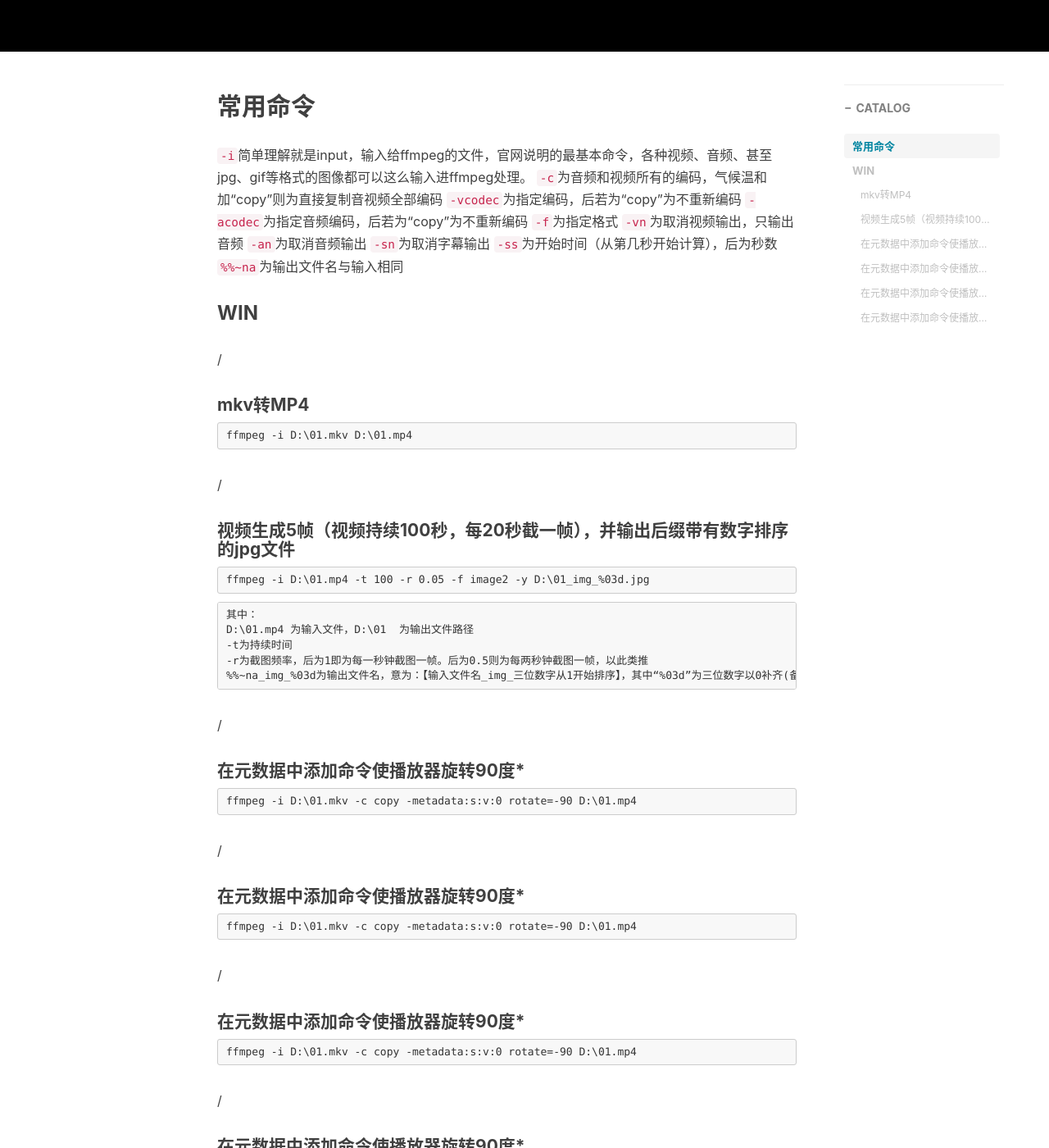
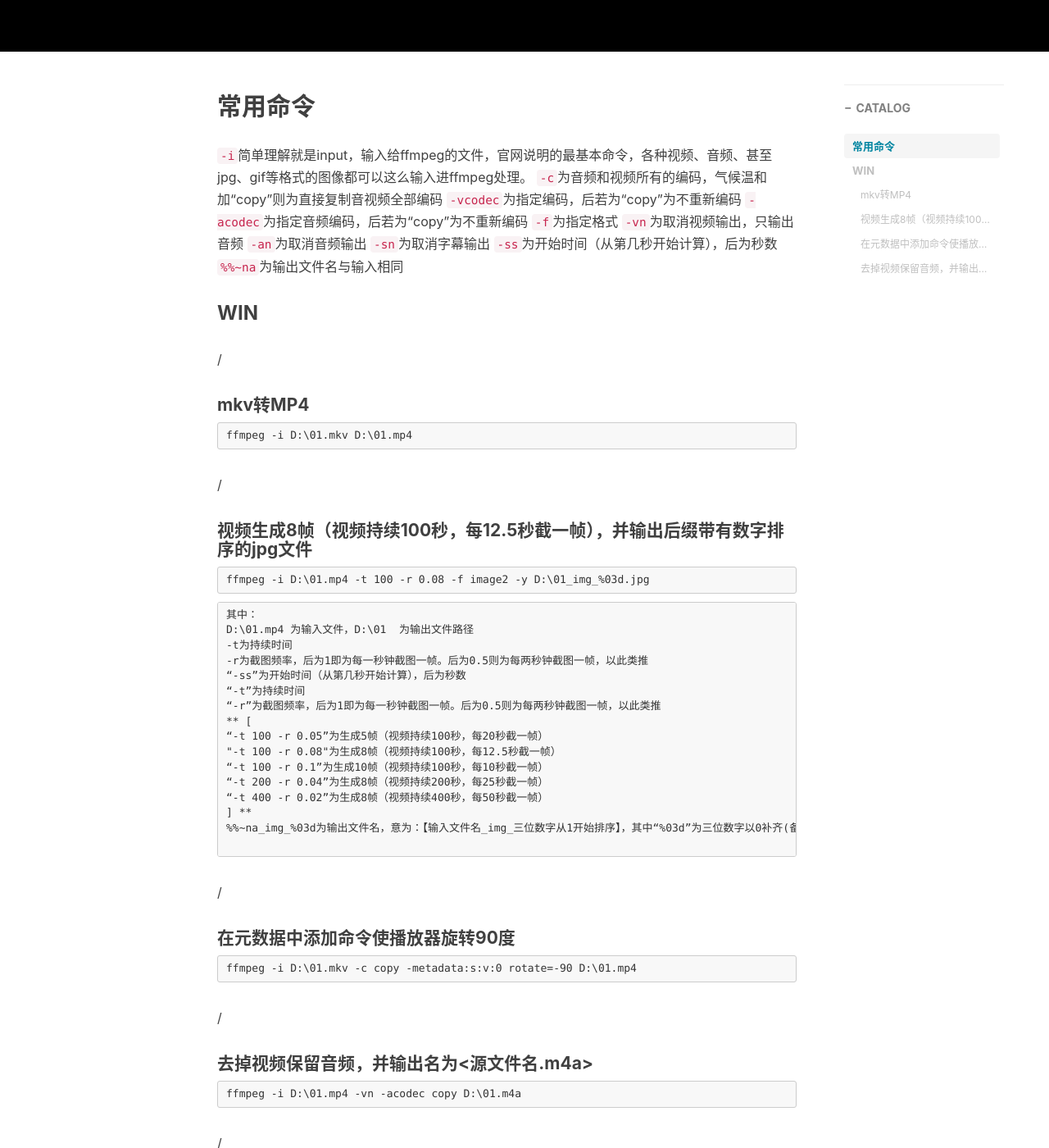
Before and after one commit to binswm/binswm.github.io, a Jekyll site: the page built from _posts/2023-04-14-FFMPEG基本用法.md, in a window 1280 px wide and 1400 px high, scrolled down 450 px. Shown: the whole window at 82% size. Built offline with Jekyll 4.4.1, drawn with Linux system fonts in a browser that asks for light colours; nearby versions of some CDN libraries; comment, search, counter and statistics services are not loaded; some of the changed text lies outside the part shown.

Commit message:
Update 2023-04-14-FFMPEG基本用法.md

````diff
--- a/_posts/2023-04-14-FFMPEG基本用法.md
+++ b/_posts/2023-04-14-FFMPEG基本用法.md
@@ -38,22 +38,33 @@ ffmpeg -i D:\01.mkv D:\01.mp4
 
 /
 
-#### 视频生成5帧（视频持续100秒，每20秒截一帧），并输出后缀带有数字排序的jpg文件
+#### 视频生成8帧（视频持续100秒，每12.5秒截一帧），并输出后缀带有数字排序的jpg文件
 
 ```
-ffmpeg -i D:\01.mp4 -t 100 -r 0.05 -f image2 -y D:\01_img_%03d.jpg
+ffmpeg -i D:\01.mp4 -t 100 -r 0.08 -f image2 -y D:\01_img_%03d.jpg
 ```
 ```
 其中：
 D:\01.mp4 为输入文件，D:\01  为输出文件路径
 -t为持续时间
 -r为截图频率，后为1即为每一秒钟截图一帧。后为0.5则为每两秒钟截图一帧，以此类推
+“-ss”为开始时间（从第几秒开始计算），后为秒数
+“-t”为持续时间
+“-r”为截图频率，后为1即为每一秒钟截图一帧。后为0.5则为每两秒钟截图一帧，以此类推
+** [
+“-t 100 -r 0.05”为生成5帧（视频持续100秒，每20秒截一帧）
+"-t 100 -r 0.08"为生成8帧（视频持续100秒，每12.5秒截一帧）
+“-t 100 -r 0.1”为生成10帧（视频持续100秒，每10秒截一帧）
+“-t 200 -r 0.04”为生成8帧（视频持续200秒，每25秒截一帧）
+“-t 400 -r 0.02”为生成8帧（视频持续400秒，每50秒截一帧）
+] **
 %%~na_img_%03d为输出文件名，意为：【输入文件名_img_三位数字从1开始排序】，其中“%03d”为三位数字以0补齐(备注：单独命令用%03d，批量命令用%%03d)
+
 ```
 
 /
 
-#### 在元数据中添加命令使播放器旋转90度*
+#### 在元数据中添加命令使播放器旋转90度
 
 ```
 ffmpeg -i D:\01.mkv -c copy -metadata:s:v:0 rotate=-90 D:\01.mp4
@@ -61,26 +72,10 @@ ffmpeg -i D:\01.mkv -c copy -metadata:s:v:0 rotate=-90 D:\01.mp4
 
 /
 
-#### 在元数据中添加命令使播放器旋转90度*
+#### 去掉视频保留音频，并输出名为<源文件名.m4a>
 
 ```
-ffmpeg -i D:\01.mkv -c copy -metadata:s:v:0 rotate=-90 D:\01.mp4
+ffmpeg -i D:\01.mp4 -vn -acodec copy D:\01.m4a
 ```
 
 /
-
-#### 在元数据中添加命令使播放器旋转90度*
-
-```
-ffmpeg -i D:\01.mkv -c copy -metadata:s:v:0 rotate=-90 D:\01.mp4
-```
-
-/
-
-#### 在元数据中添加命令使播放器旋转90度*
-
-```
-ffmpeg -i D:\01.mkv -c copy -metadata:s:v:0 rotate=-90 D:\01.mp4
-```
-
-/
````
